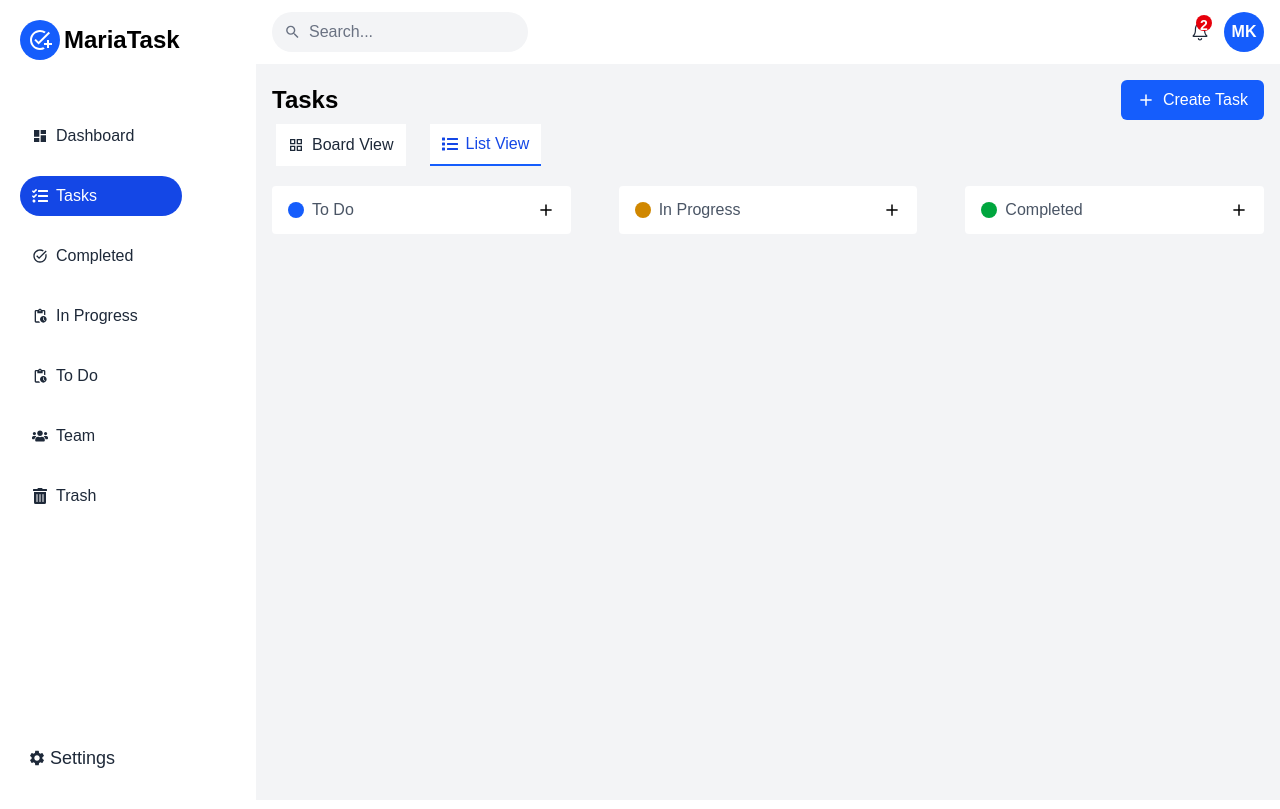
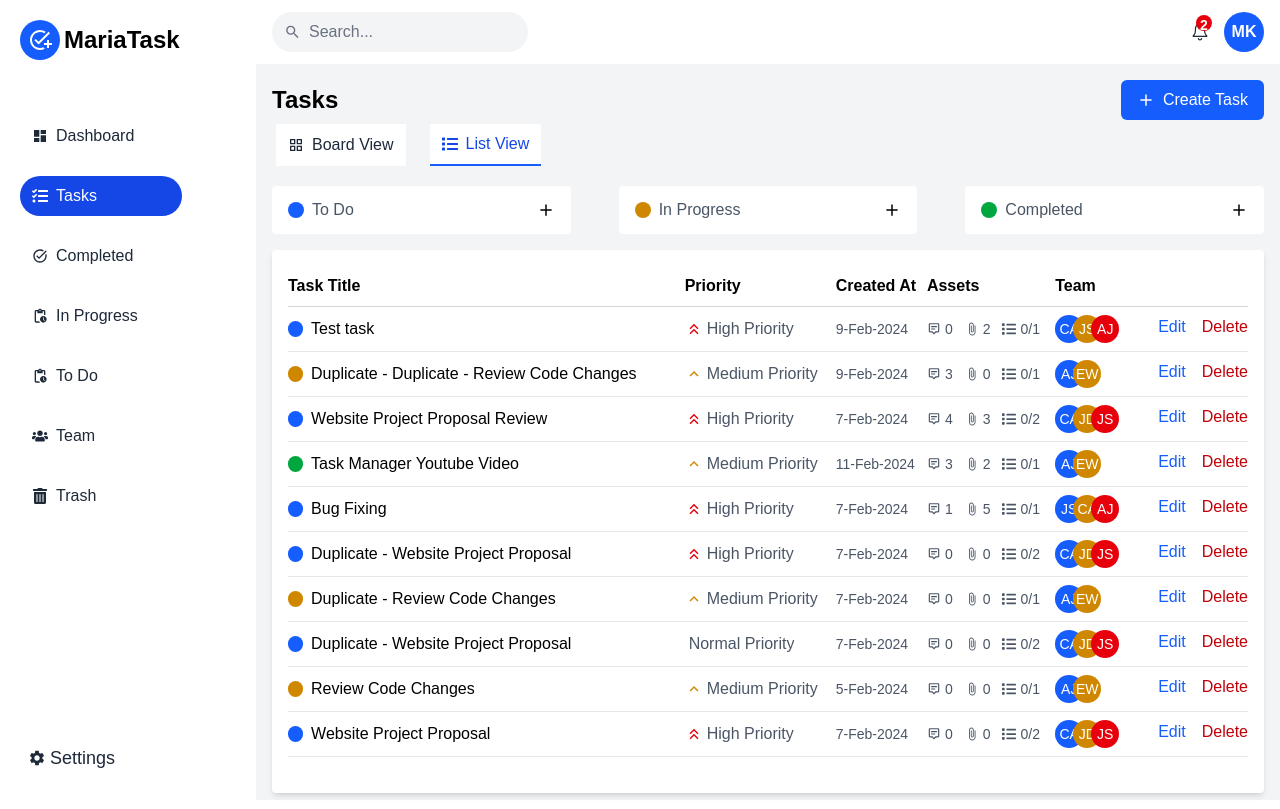
Before and after one commit to AleksKen/ClientTaskManager, a React (Vite) app in the folder client/: page /tasks in a window 1280 px wide. Both pictures are taken after a click on the tab "List View". Built offline with nearby package versions, Linux system fonts and the light colour scheme.

Commit message:
Реализация списка задач в формате таблицы

```diff
--- a/client/src/App.jsx
+++ b/client/src/App.jsx
@@ -13,11 +13,11 @@ import {setOpenSidebar} from "./redux/slices/authSlice.js";
 import {Transition} from "@headlessui/react";
 import clsx from "clsx";
 import {IoClose} from "react-icons/io5";
+import {user} from "./assets/data.js";
 
 
 function Layout() {
     // const {user} = useSelector((state) => state.auth);
-    const user = JSON.parse('{ "name": "Maria Konyashova" }');
     const location = useLocation()
     return user ? (
         <div className='w-full h-screen flex flex-col md:flex-row'>
@@ -25,7 +25,7 @@ function Layout() {
                 <Sidebar/>
             </div>
             <MobileSidebar/>
-            <div className="flex-1 overflow-y-auto">
+            <div className="flex-1">
                 <Navbar/>
                 <div className='p-4 2xl:px-10'>
                     <Outlet/>
--- a/client/src/components/TaskCard.jsx
+++ b/client/src/components/TaskCard.jsx
@@ -11,9 +11,7 @@ import UserInfo from "./UserInfo.jsx";
 import {IoMdAdd} from "react-icons/io";
 
 const ICONS = {
-    high: <MdKeyboardDoubleArrowUp/>,
-    medium: <MdKeyboardArrowUp/>,
-    low: <MdKeyboardArrowDown/>,
+    high: <MdKeyboardDoubleArrowUp/>, medium: <MdKeyboardArrowUp/>, low: <MdKeyboardArrowDown/>,
 };
 
 const TaskCard = ({task}) => {
@@ -24,8 +22,8 @@ const TaskCard = ({task}) => {
 
         <div className="w-full h-fit bg-white shadow-md p-4 rounded">
             <div className='w-full flex justify-between'>
-                <div className={clsx("flex flex-1 gap-1 items-center text-sm font-medium",
-                    PRIOTITYSTYELS[task?.priority])}>
+                <div
+                    className={clsx("flex flex-1 gap-1 items-center text-sm font-medium", PRIOTITYSTYELS[task?.priority])}>
                     <span className="text-lg">{ICONS[task?.priority]}</span>
                     <span>{task?.priority} Priority</span>
                 </div>
@@ -61,42 +59,35 @@ const TaskCard = ({task}) => {
 
                 <div className="py-2" style={{minWidth: "80px"}}>
                     <div className="relative h-7">
-                        {task?.team?.map((m, index) => (
-                            <div
+                        {task?.team?.map((m, index) => (<div
                                 key={index}
-                                className={clsx("w-7 h-7 rounded-full text-white flex " +
-                                    "items-center justify-center text-sm absolute", BGS[index % BGS?.length]
-                                )}
+                                className={clsx("w-7 h-7 rounded-full text-white flex " + "items-center justify-center text-sm absolute", BGS[index % BGS?.length])}
                                 style={{right: `${index === 0 ? 0 : index * 18}px`}}
                             >
                                 <UserInfo user={m}/>
-                            </div>
-                        ))}
+                            </div>))}
                     </div>
                 </div>
             </div>
 
             {/*sub tasks*/}
-            {task?.subTasks?.length > 0
-                ? (<div className="py-4 border-t border-gray-200">
+            {task?.subTasks?.length > 0 ? (<div className="py-4 border-t border-gray-200">
                 <h5 className="text-base line-clamp-1 text-black">
                     {task?.subTasks[0].title}
                 </h5>
-                    <div className="p-4 space-x-8">
+                <div className="p-2 flex gap-2 items-center">
                     <span className="text-sm text-gray-600">
                         {formatDate(new Date(task?.subTasks[0]?.date))}
                     </span>
-                        <span className='bg-blue-600/10 px-3 py-1 rounded0full text-blue-700 font-medium'>
+                    <span className='bg-blue-600/10 px-3 py-1 rounded-full text-blue-700 font-medium'>
                         {task?.subTasks[0]?.tag}
                     </span>
                 </div>
-                </div>)
-                : (<div className="py-4 border-t border-gray-200">
+            </div>) : (<div className="py-4 border-t border-gray-200">
                     <span className="text-gray-500">
                         No Sub Task
                     </span>
-                </div>)
-            }
+            </div>)}
             <div className="w-full pb-2">
                 <button
                     disabled={user.isAdmin ? false : true}
--- /dev/null
+++ b/client/src/components/task/Table.jsx
@@ -0,0 +1,128 @@
+import {MdAttachFile, MdKeyboardArrowDown, MdKeyboardArrowUp, MdKeyboardDoubleArrowUp} from "react-icons/md";
+import {useState} from "react";
+import {BGS, PRIOTITYSTYELS, TASK_TYPE} from "../../utils/consts.js";
+import clsx from "clsx";
+import {formatDate} from "../../utils/dates.js";
+import {BiMessageAltDetail} from "react-icons/bi";
+import {FaList} from "react-icons/fa";
+import UserInfo from "../UserInfo.jsx";
+import {Button} from "@headlessui/react";
+
+const ICONS = {
+    high: <MdKeyboardDoubleArrowUp/>, medium: <MdKeyboardArrowUp/>, low: <MdKeyboardArrowDown/>,
+};
+
+const Table = ({tasks}) => {
+    const [openDialog, setOpenDialog] = useState(false);
+    const [selected, setSelected] = useState(null);
+
+    const TableHeader = () => (
+        <thead className='w-full border-b border-gray-300'>
+        <tr className='w-full text-black  text-left'>
+            <th className='py-2'>Task Title</th>
+            <th className='py-2'>Priority</th>
+            <th className='py-2 line-clamp-1'>Created At</th>
+            <th className='py-2'>Assets</th>
+            <th className='py-2'>Team</th>
+        </tr>
+        </thead>
+    );
+
+    const TableRow = ({task}) => (
+        <tr className='border-b border-gray-200 text-gray-600 hover:bg-gray-300/10'>
+            <td className='py-2'>
+                <div className='flex items-center gap-2'>
+                    <div
+                        className={clsx("w-4 h-4 rounded-full", TASK_TYPE[task?.stage])}
+                    />
+                    <p className='w-full line-clamp-2 text-base text-black'>
+                        {task?.title}
+                    </p>
+                </div>
+            </td>
+
+            <td className='py-2'>
+                <div className={"flex gap-1 items-center"}>
+                    <span className={clsx("text-lg", PRIOTITYSTYELS[task?.priority])}>
+                        {ICONS[task?.priority]}
+                    </span>
+                    <span className='capitalize line-clamp-1'>
+                        {task?.priority} Priority
+                    </span>
+                </div>
+            </td>
+
+            <td className='py-2'>
+                <span className='text-sm text-gray-600'>
+                    {formatDate(new Date(task?.date))}
+                </span>
+            </td>
+
+            <td className='py-2'>
+                <div className='flex items-center gap-3'>
+                    <div className='flex gap-1 items-center text-sm text-gray-600'>
+                        <BiMessageAltDetail/>
+                        <span>{task?.activities?.length}</span>
+                    </div>
+                    <div className='flex gap-1 items-center text-sm text-gray-600 dark:text-gray-400'>
+                        <MdAttachFile/>
+                        <span>{task?.assets?.length}</span>
+                    </div>
+                    <div className='flex gap-1 items-center text-sm text-gray-600 dark:text-gray-400'>
+                        <FaList/>
+                        <span>0/{task?.subTasks?.length}</span>
+                    </div>
+                </div>
+            </td>
+
+            <td className='py-2' style={{minWidth: "80px"}}>
+                <div className="relative h-7">
+                    {task.team.map((m, index) => (
+                        <div
+                            key={index}
+                            className={clsx(
+                                "w-7 h-7 rounded-full text-white flex items-center justify-center text-sm absolute",
+                                BGS[index % BGS.length]
+                            )}
+                            style={{left: `${index === 0 ? 0 : index * 18}px`}}
+                        >
+                            <UserInfo user={m}/>
+                        </div>
+                    ))}
+                </div>
+            </td>
+
+            <td className='py-2 flex gap-2 md:gap-4 justify-end'>
+                <Button
+                    className='text-blue-600 hover:text-blue-500 sm:px-0 text-sm md:text-base'
+                    label='Edit'
+                    type='button'
+                >Edit</Button>
+
+                <Button
+                    className='text-red-700 hover:text-red-500 sm:px-0 text-sm md:text-base'
+                    label='Delete'
+                    type='button'
+                >Delete</Button>
+            </td>
+        </tr>
+    )
+
+    return (
+        <div className='bg-white  px-2 md:px-4 pt-4 pb-9 shadow-md rounded'>
+            <div className='overflow-x-auto'>
+                <table className='w-full '>
+                    <TableHeader/>
+                    <tbody>
+                    {tasks.map((task, index) => (
+                        <TableRow key={index} task={task}/>
+                    ))}
+                    </tbody>
+                </table>
+            </div>
+        </div>
+
+    );
+};
+
+export default Table;
--- a/client/src/pages/Tasks.jsx
+++ b/client/src/pages/Tasks.jsx
@@ -10,6 +10,7 @@ import Tabs from "../components/Tabs.jsx";
 import TaskTitle from "../components/TaskTitle.jsx";
 import BoardView from "../components/BoardView.jsx";
 import {tasks} from "../assets/data.js";
+import Table from "../components/task/Table.jsx";
 
 const TABS = [
     {title: "Board View", icon: <MdGridView/>},
@@ -60,7 +61,13 @@ const Tasks = () => {
                 )}
 
                 {
-                    selected === 0 ? <BoardView tasks={tasks}/> : <div></div>
+                    selected === 0
+                        ? <BoardView tasks={tasks}/>
+                        : <div>
+                        <Table
+                        tasks={tasks}
+                        />
+                        </div>
                 }
             </Tabs>
 
```
Lines whose indentation alone changed are shown as unchanged.
